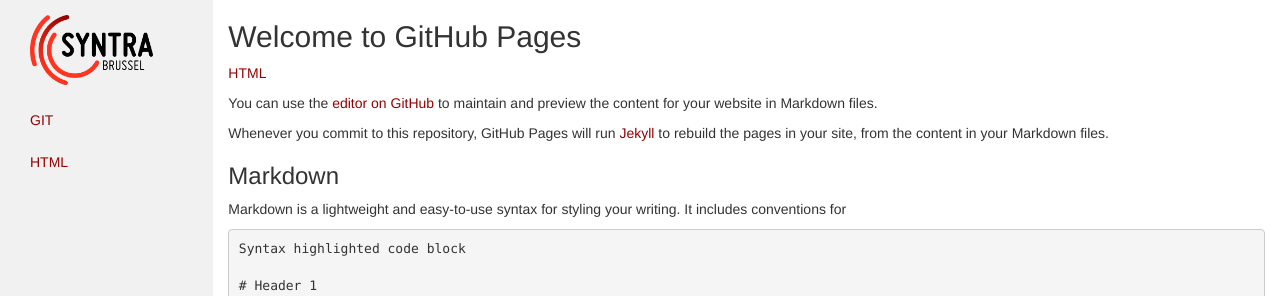
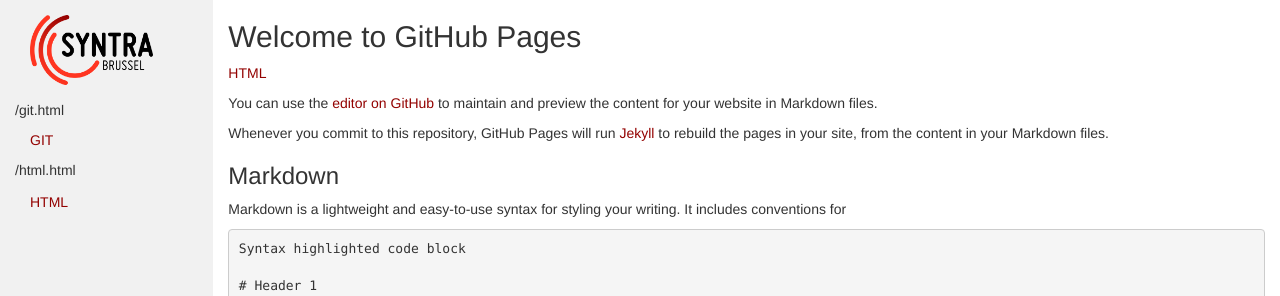
Before and after one commit to Syntra-Brussel/webdesign-av-nj-2021, a Jekyll site: the page built from docs/index.md, in a window 1280 px wide. Shown: the top 296 px of the page. Built offline with Jekyll 4.4.1, drawn with Linux system fonts in a browser that asks for light colours.

Commit message:
Update template.html

```diff
--- a/docs/_layouts/template.html
+++ b/docs/_layouts/template.html
@@ -18,6 +18,7 @@
                 </div>
                 <ul class="nav nav-pills nav-stacked">
                     {% for item in site.data.navigation.items %}
+                    {{ item.url | append: '.html' }}
                         {% if page.url == item.url | append: '.html' %}
                             <li class="active"><a href="{{ item.url | relative_url }}">{{ item.title }}</a></li>
                         {% else %}
```
